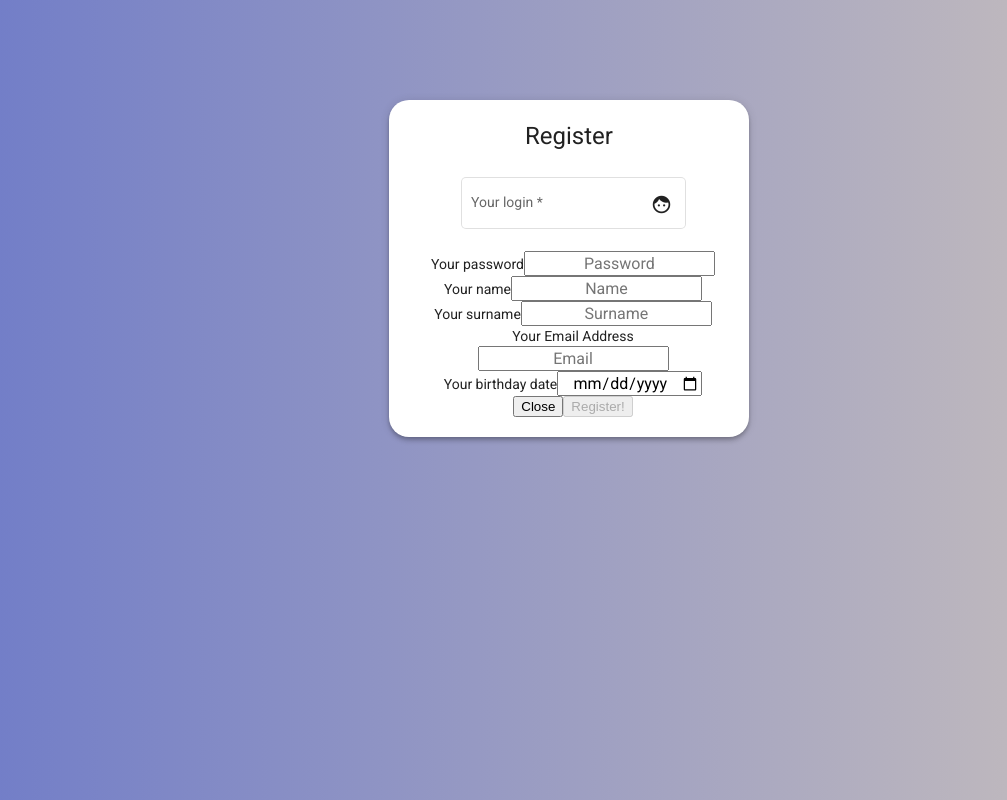
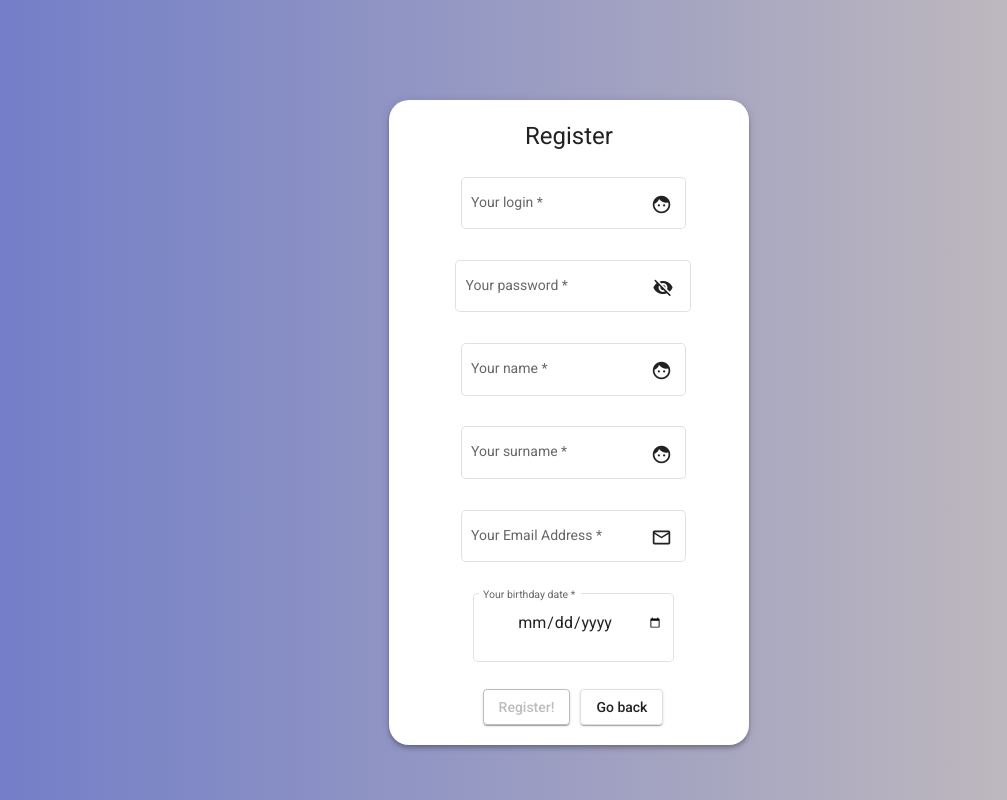
Before and after one commit to dariap96/GoodMeal, an Angular app in the folder frontend/: page /registration in a window 1280 px wide. Shown: the whole page, without its empty margins (131-1138 px from the left). Built offline with nearby package versions, Linux system fonts and the light colour scheme.

Commit message:
registration html fixed

```diff
--- a/frontend/src/app/registration/registration.component.html
+++ b/frontend/src/app/registration/registration.component.html
@@ -17,32 +17,39 @@
                    <mat-icon matSuffix>face</mat-icon>
                </mat-form-field>
 
-               <div class="form-group">
-                  <label for="password">Your password</label>
-                  <input type="text" ngModel name="password" class="form-control" id="password" placeholder="Password" required>
+               <mat-form-field appearance="outline" class="form-group" style="margin-top: 5px">
+                  <mat-label for="password">Your password</mat-label>
+                  <input matInput type="text" ngModel name="password" class="form-control" id="password" placeholder="Password" required>
+                  <button mat-icon-button matSuffix (click)="hide = !hide" [attr.aria-label]="'Hide password'" [attr.aria-pressed]="hide">
+                      <mat-icon>{{hide ? 'visibility_off' : 'visibility'}}</mat-icon>
+                  </button>
+               </mat-form-field>
+               <mat-form-field appearance="outline" class="form-group" style="margin-top: 5px">
+                  <mat-label for="name">Your name</mat-label>
+                  <input matInput type="text" ngModel name="name" class="form-control" id="name" placeholder="Name" required>
+                   <mat-icon matSuffix>face</mat-icon>
+               </mat-form-field>
+               <mat-form-field appearance="outline" class="form-group" style="margin-top: 5px">
+                  <mat-label for="surname">Your surname</mat-label>
+                  <input matInput type="text" ngModel name="surname" class="form-control" id="surname" placeholder="Surname" required>
+                  <mat-icon matSuffix>face</mat-icon>
+               </mat-form-field>
+               <mat-form-field appearance="outline" class="form-group" style="margin-top: 5px">
+                  <mat-label for="email">Your Email Address</mat-label>
+                  <input matInput type="text" ngModel name="email" class="form-control" id="email" placeholder="Email" required>
+                  <mat-icon matSuffix>mail_outline</mat-icon>
+               </mat-form-field>
+               <mat-form-field appearance="outline" class="form-group" style="margin-top: 5px">
+                  <mat-label for="bday">Your birthday date</mat-label>
+                  <input matInput type="date" ngModel name="bday" class="form-control"  id="bday" placeholder="Birthday" required>
+
+               </mat-form-field>
+               <div class="modal-footer">
+                   <button [disabled]="addForm.invalid" style="text-align: center;position: center;margin-top: 5px;" mat-stroked-button type="submit" class="mat-elevation-z1" data-dismiss="modal" value="Register" >Register!</button>
+                   <a id="add-user-form" style="position: center;margin-top: 5px;margin-left:10px " mat-stroked-button type="button" class="mat-elevation-z1"  href = "http://localhost:4200/login">Go back</a>
                </div>
-               <div class="form-group">
-                  <label for="name">Your name</label>
-                  <input type="text" ngModel name="name" class="form-control" id="name" placeholder="Name" required>
-               </div>
-               <div class="form-group">
-                  <label for="surname">Your surname</label>
-                  <input type="text" ngModel name="surname" class="form-control" id="surname" placeholder="Surname" required>
-               </div>
-               <div class="form-group">
-                  <label for="email">Your Email Address</label>
-                  <input type="text" ngModel name="email" class="form-control" id="email" placeholder="Email" required>
-               </div>
-               <div class="form-group">
-                  <label for="bday">Your birthday date</label>
-                  <input type="date" ngModel name="bday" class="form-control" id="bday" placeholder="Birthday" required>
-               </div>
-               <div class="modal-footer">
-                  <button type="button" id="add-user-form" class="btn btn-secondary" data-dismiss="modal">Close</button>
-                  <button [disabled]="addForm.invalid" type="submit" class="btn btn-primary" >Register!</button>
-               </div>
+         </div>
 
-         </div>
 
    </mat-card>
 
```
